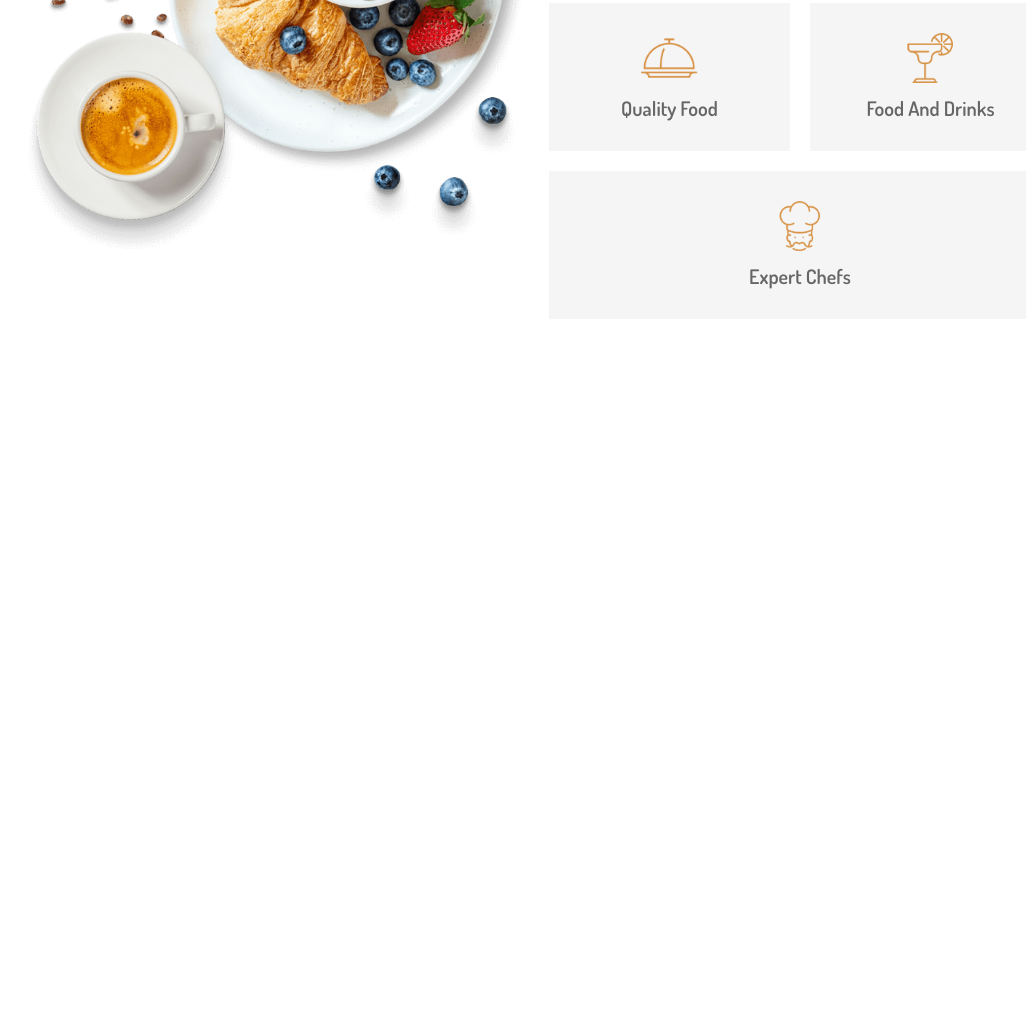
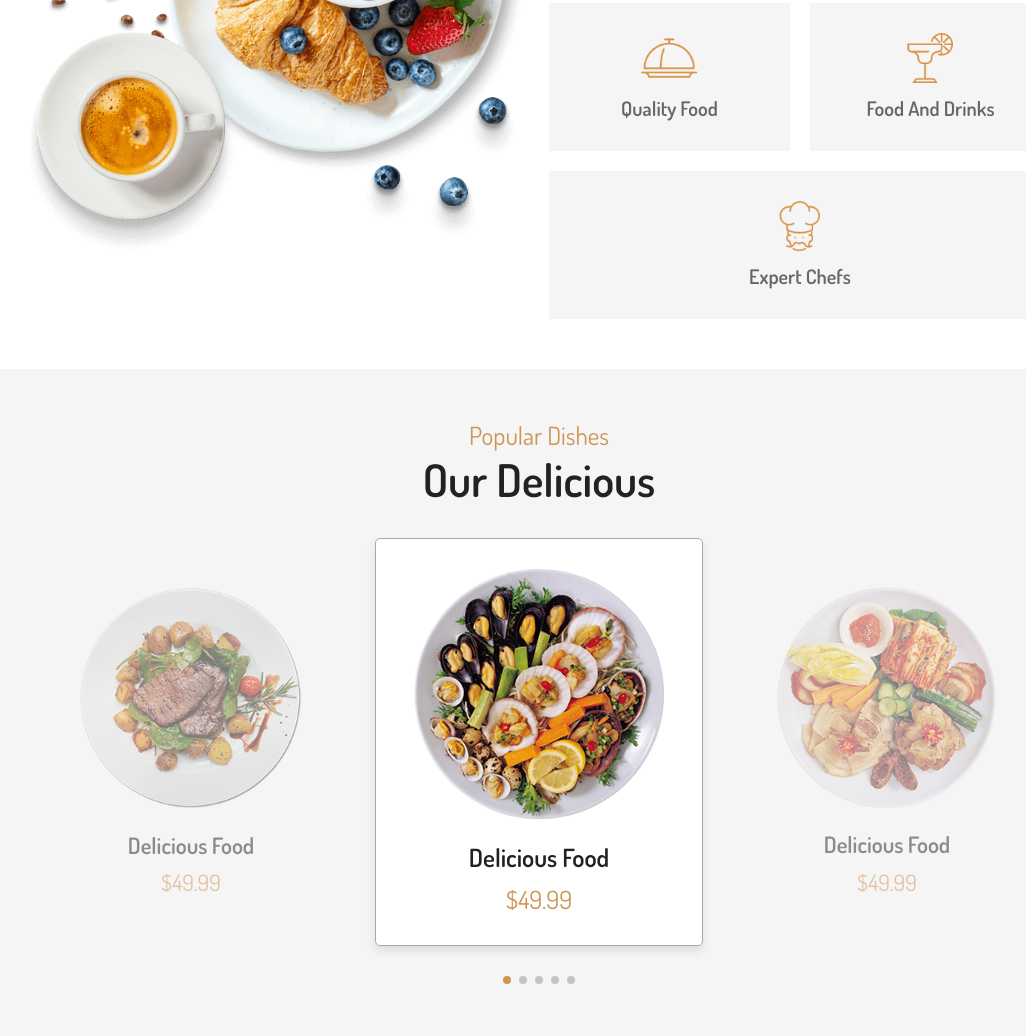
Before and after one commit to gabrieldantasoli/TasFo, a plain HTML site: page index.html in a window 1280 px wide. Shown: the part 1177-2213 px from the top of the page, without its empty margins (101-1127 px from the left). Before the commit the page ends 1546 px from the top, so only its background shows below. Drawn offline with nearby package versions, Linux system fonts and the light colour scheme.

Commit message:
POPULAR SECTION

```diff
--- a/index.html
+++ b/index.html
@@ -88,6 +88,47 @@
         </div>
     </section>
 
+    <section class="food" id="food">
+        <div class="heading">
+            <span>popular dishes</span>
+            <h3>our delicious</h3>
+        </div>
+        <div class="swiper food-slider">
+            <div class="swiper-wrapper">
+                <div class="swiper-slide slide" data-name="food-1">
+                    <img src="images/food-img-1.png">
+                    <h3>delicious food</h3>
+                    <div class="price">$49.99</div>
+                </div>
+
+                <div class="swiper-slide slide" data-name="food-2">
+                    <img src="images/food-img-2.png">
+                    <h3>delicious food</h3>
+                    <div class="price">$49.99</div>
+                </div>
+
+                <div class="swiper-slide slide" data-name="food-3">
+                    <img src="images/food-img-3.png">
+                    <h3>delicious food</h3>
+                    <div class="price">$49.99</div>
+                </div>
+
+                <div class="swiper-slide slide" data-name="food-4">
+                    <img src="images/food-img-4.png">
+                    <h3>delicious food</h3>
+                    <div class="price">$49.99</div>
+                </div>
+
+                <div class="swiper-slide slide" data-name="food-5">
+                    <img src="images/food-img-5.png">
+                    <h3>delicious food</h3>
+                    <div class="price">$49.99</div>
+                </div>
+            </div>
+            <div class="swiper-pagination"></div>
+        </div>
+    </section>
+
 
 
 
--- a/interations/script.js
+++ b/interations/script.js
@@ -15,3 +15,25 @@ var swiper = new Swiper(".home-slider", {
       prevEl: ".swiper-button-prev",
     },
   });
+
+  var swiper = new Swiper(".food-slider", {
+    grabCursor: true,
+    loop: true,
+    centeredSlides: true,
+    spaceBetween:20,
+    pagination: {
+      el: ".swiper-pagination",
+      clickable: true,
+    },
+    breakpoints: {
+        0: {
+          slidesPerView: 1,
+        },
+        700: {
+          slidesPerView: 2,
+        },
+        1000: {
+          slidesPerView: 3,
+        },
+    },
+  });
--- a/style/style.css
+++ b/style/style.css
@@ -206,9 +206,56 @@ section{
     color: var(--light-black);
 }
 
-
-
-
+.heading{
+    text-align: center;
+    margin-bottom: 3rem;
+}
+.heading span{
+    font-size: 2.5rem;
+    color: var(--peru);
+}
+.heading h3{
+    font-size: 4.5rem;
+    color: var(--black);
+}
+.food{
+    background: var(--light-bg);
+}
+.food .slide{
+    text-align: center;
+    padding: 3rem 2rem;
+    border-radius: .5rem;
+    opacity: .5;
+    transform: scale(.9);
+    margin-bottom: 4rem;
+    cursor: pointer;
+}
+.swiper-pagination-bullet-active{
+    background: var(--peru);
+}
+.swiper-horizontal>.swiper-pagination-bullets,.swiper-pagination-bullets.swiper-pagination-horizontal{
+    bottom: 0;
+}
+.food .swiper-slide-active{
+    opacity: 1;
+    transform: scale(1);
+    background-color: var(--white);
+    box-shadow: var(--box-shadow);
+    border: var(--border);
+}
+.food .slide img{
+    height: 25rem;
+    margin-bottom: 1rem;
+}
+.food .slide h3{
+    font-size: 2.5rem;
+    padding: 1rem 0;
+    color: var(--black);
+}
+.food .slide .price{
+    font-size: 2.5rem;
+    color: var(--peru);
+}
 
 
 
```
